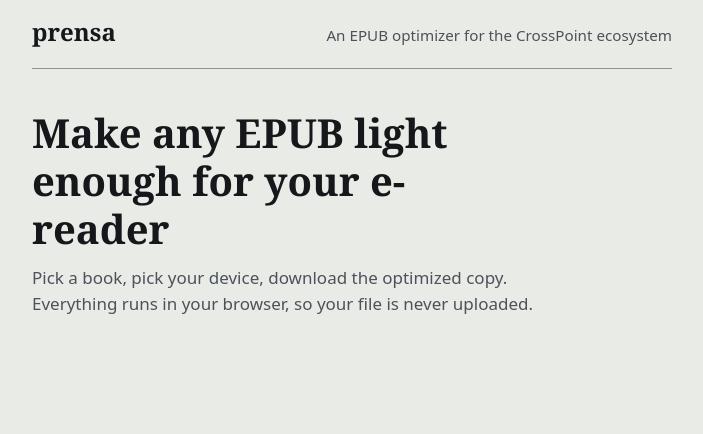
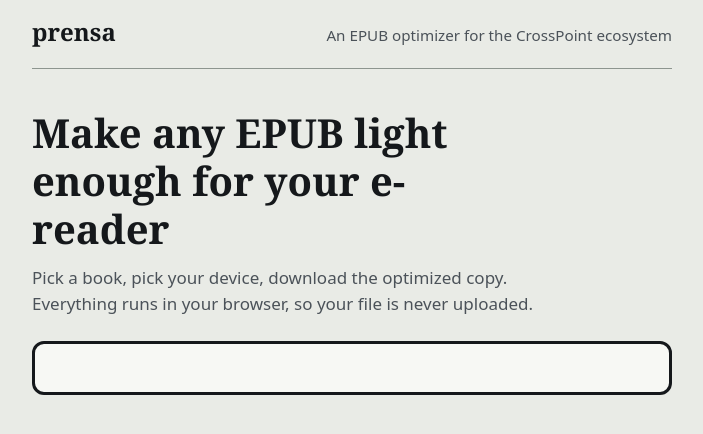
Before and after one commit to eoSalinas/prensa, a plain HTML site: page web/index.html in a window 1280 px wide. Shown: the whole page, without its empty margins (288-991 px from the left). Drawn offline with Linux system fonts and the light colour scheme.

Commit message:
style(web): style the screen panel

```diff
--- a/web/style.css
+++ b/web/style.css
@@ -47,3 +47,15 @@ p { margin: 0; }
 
 .intro { padding: 2.5rem 0 1.5rem; display: grid; gap: .75rem; }
 .intro p { color: var(--muted); max-width: 52ch; }
+
+.screen {
+  background: var(--surface);
+  border: var(--frame) solid var(--ink);
+  border-radius: calc(var(--radius) * 2);
+  padding: 1.5rem;
+  display: grid;
+  gap: 1.75rem;
+}
+.screen > section + form,
+.screen > form + section { border-top: 1px solid var(--line); padding-top: 1.5rem; }
+.screen > form { border-top: 1px solid var(--line); padding-top: 1.5rem; }
```
